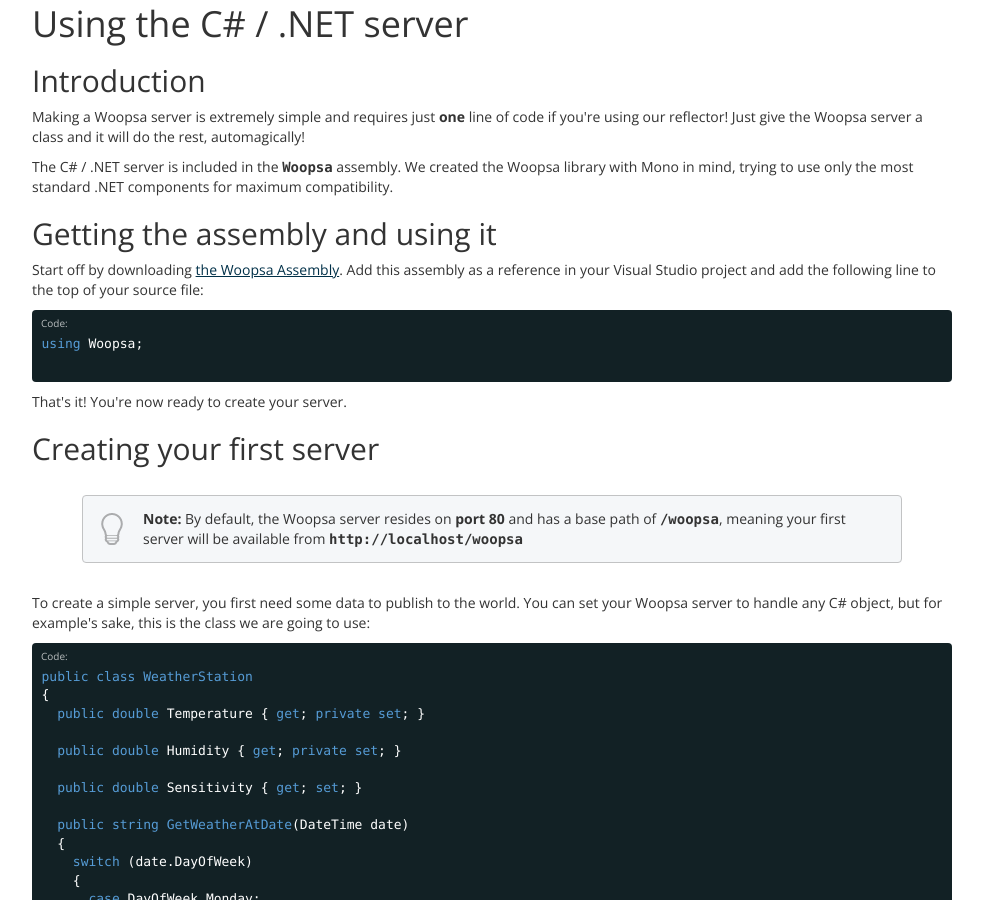
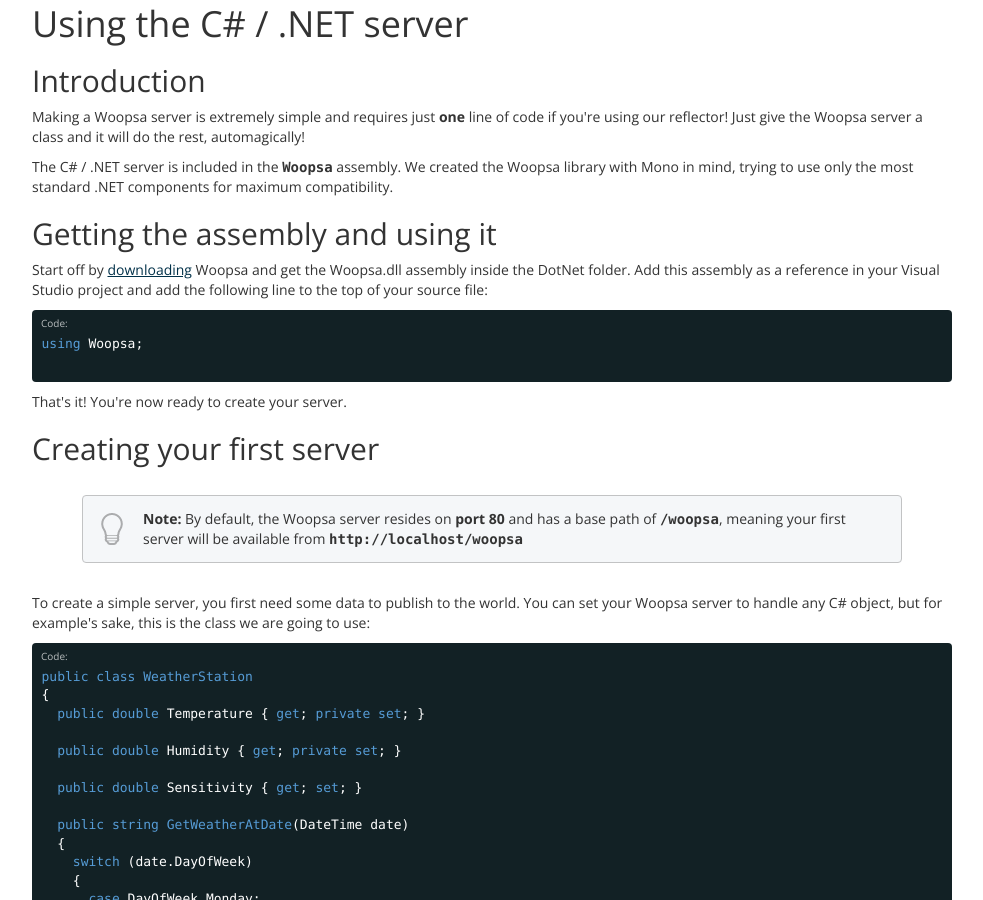
Before and after one commit to woopsa-protocol/woopsa-protocol.github.io, a Jekyll site: the page built from get-started.html, in a window 1280 px wide and 900 px high, scrolled down 1568 px. Shown: the whole window, without its empty margins (148-1131 px from the left). Built offline with Jekyll 4.4.1, drawn with Linux system fonts in a browser that asks for light colours; some of the changed text lies outside the part shown.

Commit message:
Updated Get-Started tutorial to reflect the download section, corrected index link to download

```diff
--- a/get-started.html
+++ b/get-started.html
@@ -97,7 +97,7 @@
     <p>The C# / .NET server is included in the <samp>Woopsa</samp> assembly. We created the Woopsa library with Mono in mind, trying to use only the most standard .NET components for maximum compatibility.</p>
 
     <h2 id="csharp-server-getting-the-assembly-and-using-it">Getting the assembly and using it</h2>
-    <p>Start off by downloading <a href="#">the Woopsa Assembly</a>. Add this assembly as a reference in your Visual Studio project and add the following line to the top of your source file:</p>
+    <p>Start off by <a href="/download/">downloading</a> Woopsa and get the Woopsa.dll assembly inside the DotNet folder. Add this assembly as a reference in your Visual Studio project and add the following line to the top of your source file:</p>
     <div class="code">
     {% highlight csharp %}
 using Woopsa;
@@ -234,7 +234,7 @@
         </dd>
 		-->
         <dt>Hosting it yourself</dt>
-        <dd><p>If you'd prefer to host the Woopsa client code yourself, simply download the minified (compressed) JavaScript and include it before the closing <samp>&lt;/body&gt;</samp> tag of your page.</p>
+        <dd><p>If you'd prefer to host the Woopsa client code yourself, simply <a href="/download/">download</a> Woopsa and get the minified (compressed) JavaScript in the JavaScript folder. Include it before the closing <samp>&lt;/body&gt;</samp> tag of your page.</p>
         {% highlight html %}
 <script type="text/javascript" src="{your-javascript-folder}/woopsa-client.min.js"/>
         {% endhighlight %}
@@ -391,7 +391,7 @@
     <p>The C# / .NET clients are included in the <samp>Woopsa</samp> assembly. We created the Woopsa library with Mono in mind, trying to use only the most standard .NET components for maximum compatibility. Like the JavaScript client, <strong>you do not need a gateway server</strong> to relay information. Just directly connect to your Woopsa server! There is a "standard" and a dynamic client (available only in .NET versions that support reflection). This tutorial covers the standard version of the client and finishes with an example on how to use the dynamic client.</p>
 
     <h2 id="csharp-client-getting-the-assembly-and-using-it">Getting the assembly and using it</h2>
-    <p>Start off by downloading <a href="#">the Woopsa Assembly</a>. Add this assembly as a reference in your Visual Studio project and add the following line to the top of your source file:</p>
+    <p>Start off by <a href="/download/">downloading</a> Woopsa and get the Woopsa.dll assembly inside the DotNet folder. Add this assembly as a reference in your Visual Studio project and add the following line to the top of your source file:</p>
     <div class="code">
     {% highlight csharp %}
 using Woopsa;
--- a/index.html
+++ b/index.html
@@ -40,7 +40,7 @@
 		</div>
 		<div class="row">
 			<div class="col-sm-6 col-md-4 col-md-offset-2">
-				<a href="/get-started" class="btn btn-download"><span class="fa fa-download"></span> Download</a>
+				<a href="https://github.com/woopsa-protocol/Woopsa/releases/download/v1.0/Woopsa.1.0.zip" class="btn btn-download"><span class="fa fa-download"></span> Download</a>
 			</div>
 			<div class="col-sm-6 col-md-4">
 				<a href="/get-started" class="btn btn-get-started"><span class="fa fa-rocket"></span> Get started</a>
```
